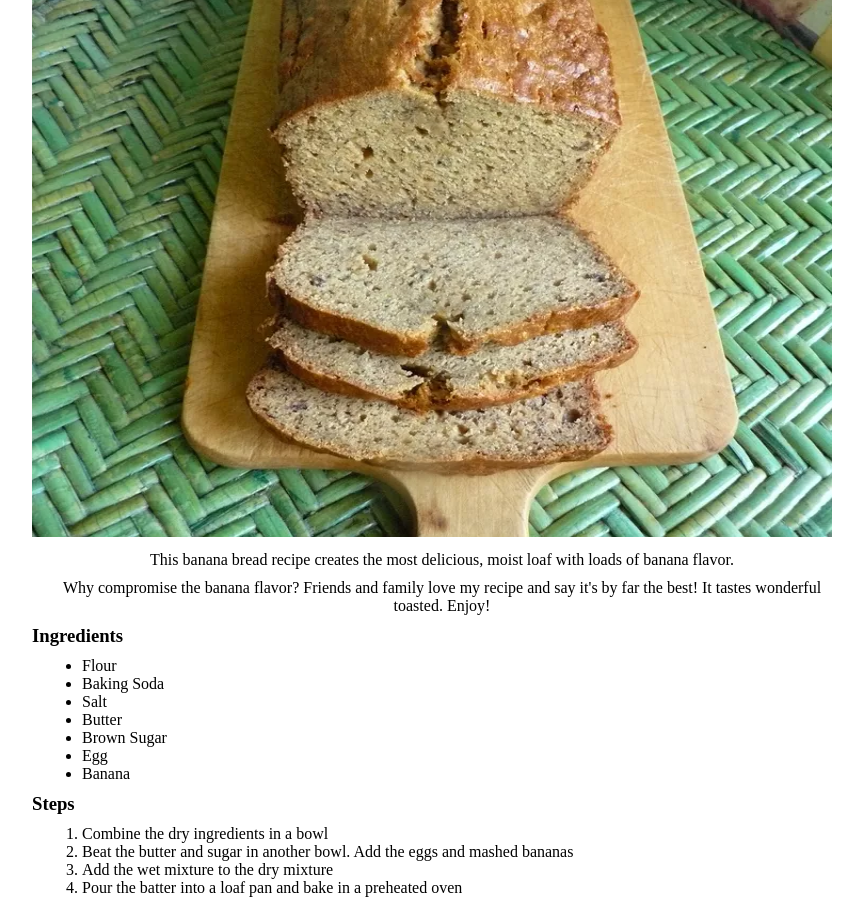
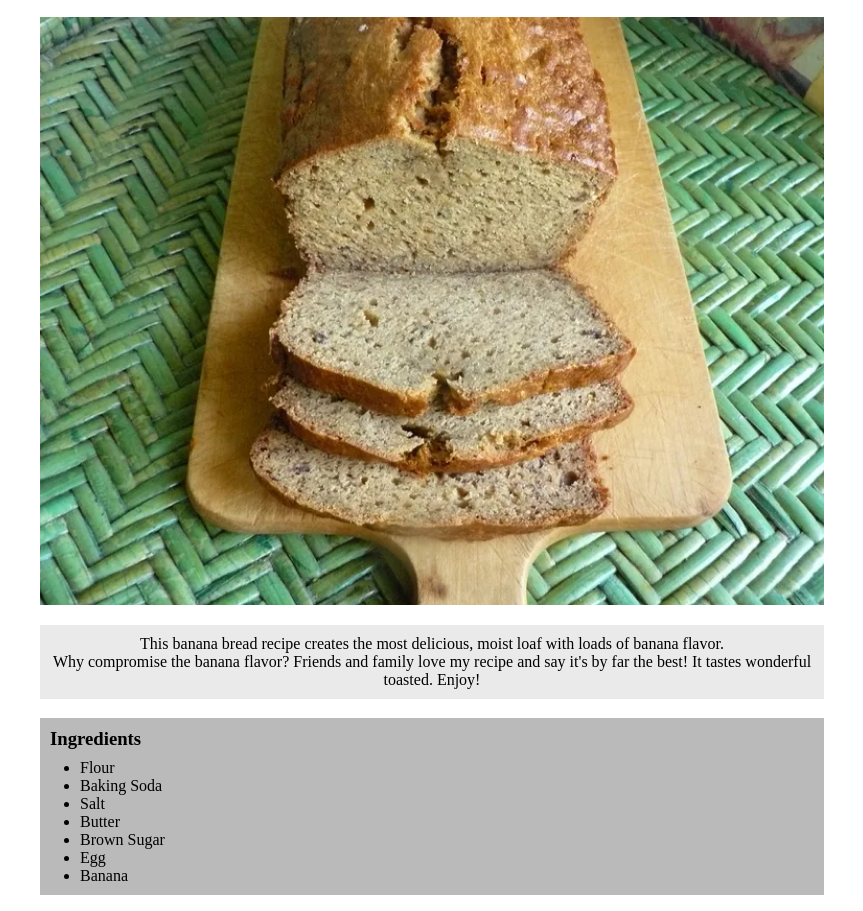
Before and after one commit to TheBestEGirl/WarhammerWebapp, a plain HTML site: page recipes/bananabread.html in a window 1280 px wide. Shown: the part 83-994 px from the top of the page, without its empty margins (208-1071 px from the left). Drawn offline with Linux system fonts and the light colour scheme.

Commit message:
Used images for main page and restructured css

```diff
--- a/recipes/bananabread.html
+++ b/recipes/bananabread.html
@@ -8,9 +8,8 @@
 </head>
 <body>
     <h1>Banana Bread</h1>
-    <img src="../img/bananabread.webp" height="563" width="auto" alt="Banana Bread">
-    <p>This banana bread recipe creates the most delicious, moist loaf with loads of banana flavor.</p>
-    <p>Why compromise the banana flavor? Friends and family love my recipe and say it's by far the best! It tastes wonderful toasted. Enjoy!</p>
+    <img src="../img/bananabread.webp" height="auto" width="784" alt="Banana Bread">
+    <p>This banana bread recipe creates the most delicious, moist loaf with loads of banana flavor. <br> Why compromise the banana flavor? Friends and family love my recipe and say it's by far the best! It tastes wonderful toasted. Enjoy!</p>
     <h3>Ingredients</h3>
     <ul class="ingredients-list">
         <li>Flour</li>
--- a/styles.css
+++ b/styles.css
@@ -1,18 +1,33 @@
-* {
+html {
     width: 800px;
     margin: auto;
 }
 
 .index-list {
+    padding: 5px 334px 5px 350px;
     width: 100px;
-    margin: auto;
+    margin: 10px auto auto auto;
 }
 
-h1, p {
+h1 {
     text-align: center;
-    margin: 10px;
+    background-color: rgb(234, 234, 234);
+    padding: 10px 0px 10px 0px;
+}
+
+p {
+    text-align: center;
+    background-color: rgb(234, 234, 234);
+    padding: 10px 10px 10px 10px;
+}
+
+h3 {
+    background-color: rgb(186, 186, 186);
+    padding: 10px;
 }
 
 ul, ol {
-    margin: 10px;
+    background-color: rgb(186, 186, 186);
+    margin: -20px 0px 0px 0px;
+    padding-bottom: 10px;
 }
```
Also changed, not shown: index.html (+10 -7 lines), recipes/cookies.html (+1 -1 lines), recipes/pancakes.html (+1 -1 lines), img/bananabreadtitle.png (added), img/cookiestitle.png (added), img/pancakestitle.png (added), img/pancakestitle.webp (added).
